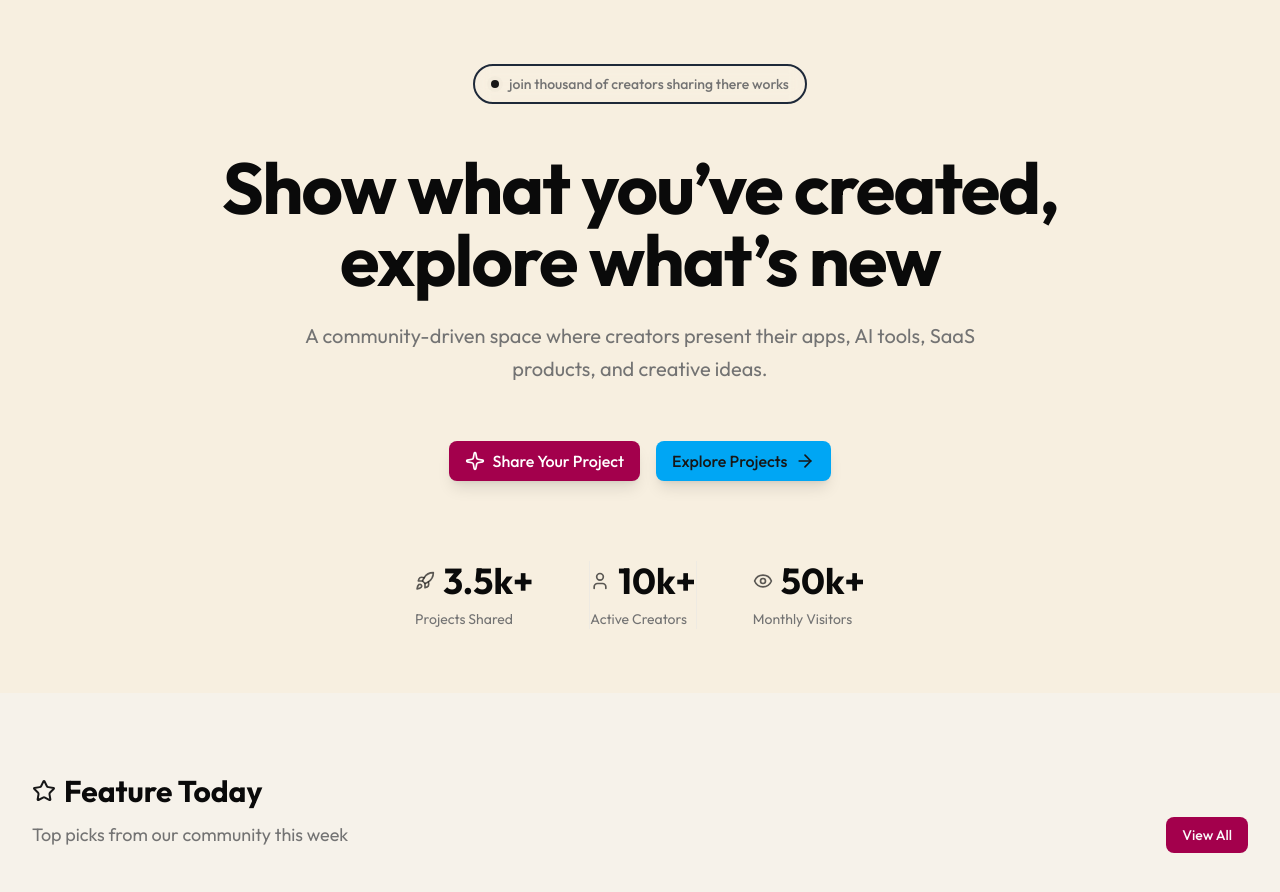
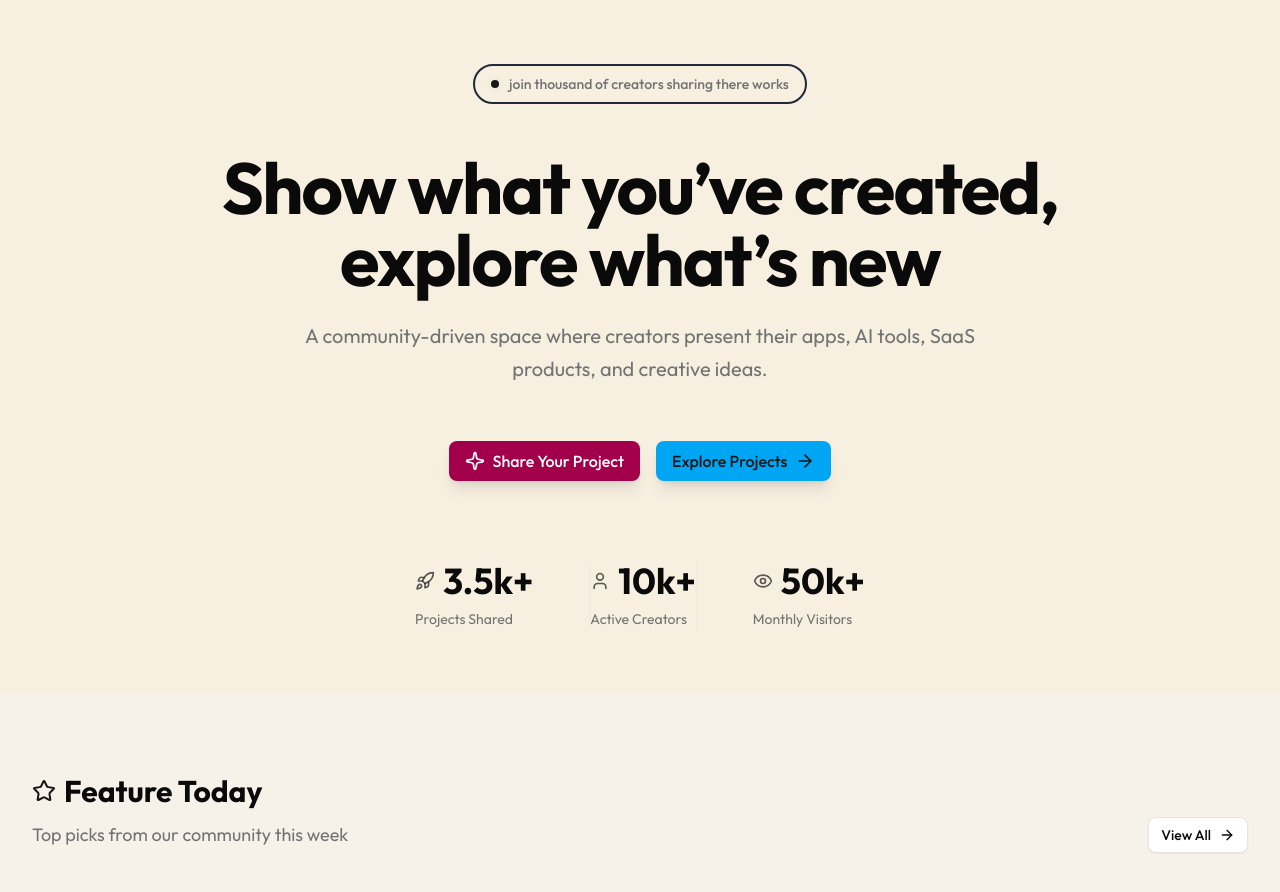
Before and after one commit to testgithubritgu/add-projects-next.js, a Next.js app: page / in a window 1280 px wide. Shown: the top 892 px of the page. Built offline with nearby package versions, Linux system fonts and the light colour scheme.

Commit message:
Enhances featured products section with new layout and link functionality

```diff
--- a/app/globals.css
+++ b/app/globals.css
@@ -134,3 +134,28 @@ body {
 .wrapper {
   @apply max-w-7xl mx-auto px-4 sm:px-6 lg:px-8;
 }
+
+@layer components {
+  .grid-wrapper {
+    @apply grid grid-cols-1 md:grid-cols-2 lg:grid-cols-3 gap-6;
+  }
+
+  .wrapper {
+    @apply container mx-auto px-4 sm:px-6 lg:px-8;
+  }
+
+  /* Card hover effect – used across product cards */
+  .card-hover {
+    @apply hover:shadow-md hover:scale-105 transition-all duration-300 ease-in-out;
+  }
+
+  /* Empty state styling – used when no data is available */
+  .empty-state {
+    @apply border rounded-lg p-12 text-center;
+  }
+
+  /* Status badge card – used in stats displays */
+  .status-badge-card {
+    @apply border rounded-lg p-6 transition-all hover:shadow-md;
+  }
+}
--- a/components/landing-page/common/section-header.jsx
+++ b/components/landing-page/common/section-header.jsx
@@ -5,7 +5,7 @@ const SectionHeader = ({ title, icon: Icon, description }) => {
     <div className="mb-12">
 
         <div className="flex items-center gap-2 mb-3">
-          <Icon className="size-6 text-primary" />
+          <Icon className="size-6 text-primary " />
           <h1 className="text-3xl font-bold ">{title}</h1>
         </div>
         <p className="text-muted-foreground text-lg">{description}</p>
--- a/components/landing-page/featured-section.jsx
+++ b/components/landing-page/featured-section.jsx
@@ -1,15 +1,24 @@
 import React from 'react'
 import SectionHeader from './common/section-header';
-import { StarIcon } from 'lucide-react';
+import { ArrowRightIcon, StarIcon } from 'lucide-react';
 import { Button } from '../ui/button';
+import Link from 'next/link';
 
 const FeaturedProducts = () => {
   return (
     <section className="py-20 bg-muted/50">
       <div className="wrapper">
         <div className="flex items-center justify-between mb-8">
-          <SectionHeader title={"Feature Today"}  icon={StarIcon} description={"Top picks from our community this week"} />
-          <Button className={"bg-pink-800 hover:bg-pink-900 "}>View All</Button>
+          <SectionHeader
+            title={"Feature Today"}
+            icon={StarIcon}
+            description={"Top picks from our community this week"}
+          />
+            <Link href={"/exlpore"} passHref>
+          <Button variant="outline" className={"hidden sm:flex"}>
+              View All <ArrowRightIcon className="size-4" />{" "}
+          </Button>
+            </Link>
         </div>
       </div>
     </section>
```
